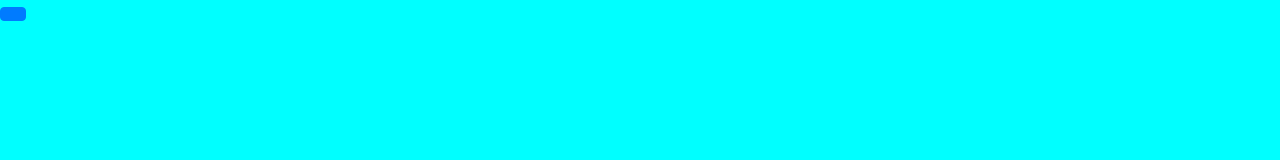
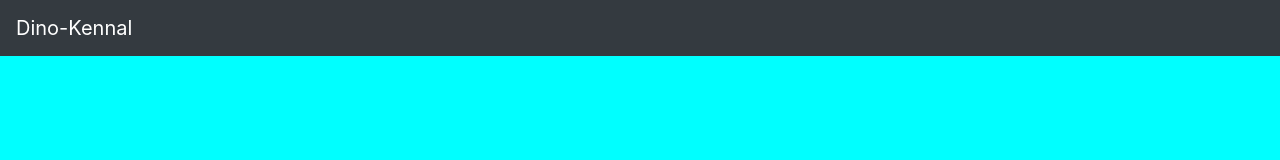
Before and after one commit to StevenZelenak/dino-kennal, a plain HTML site: page index.html in a window 1280 px wide. Drawn offline with nearby package versions, Linux system fonts and the light colour scheme.

Commit message:
updated navbar

```diff
--- a/index.html
+++ b/index.html
@@ -11,7 +11,9 @@
 </head>
 
 <body>
-    <button class="btn btn-primary"></button>
+    <nav class="navbar navbar-expand-lg navbar-dark bg-dark">
+        <a class="navbar-brand" href="#">Dino-Kennal</a>
+    </nav>
 
 
 
```
